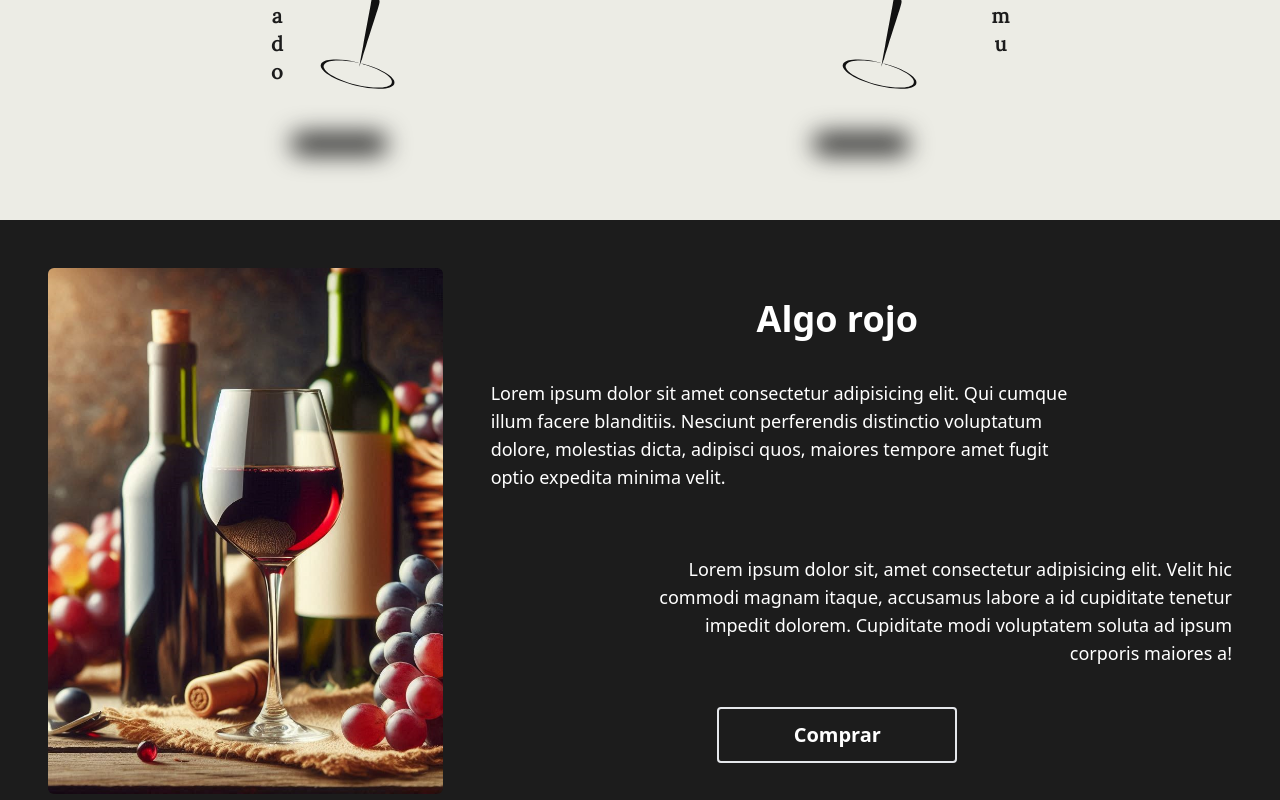
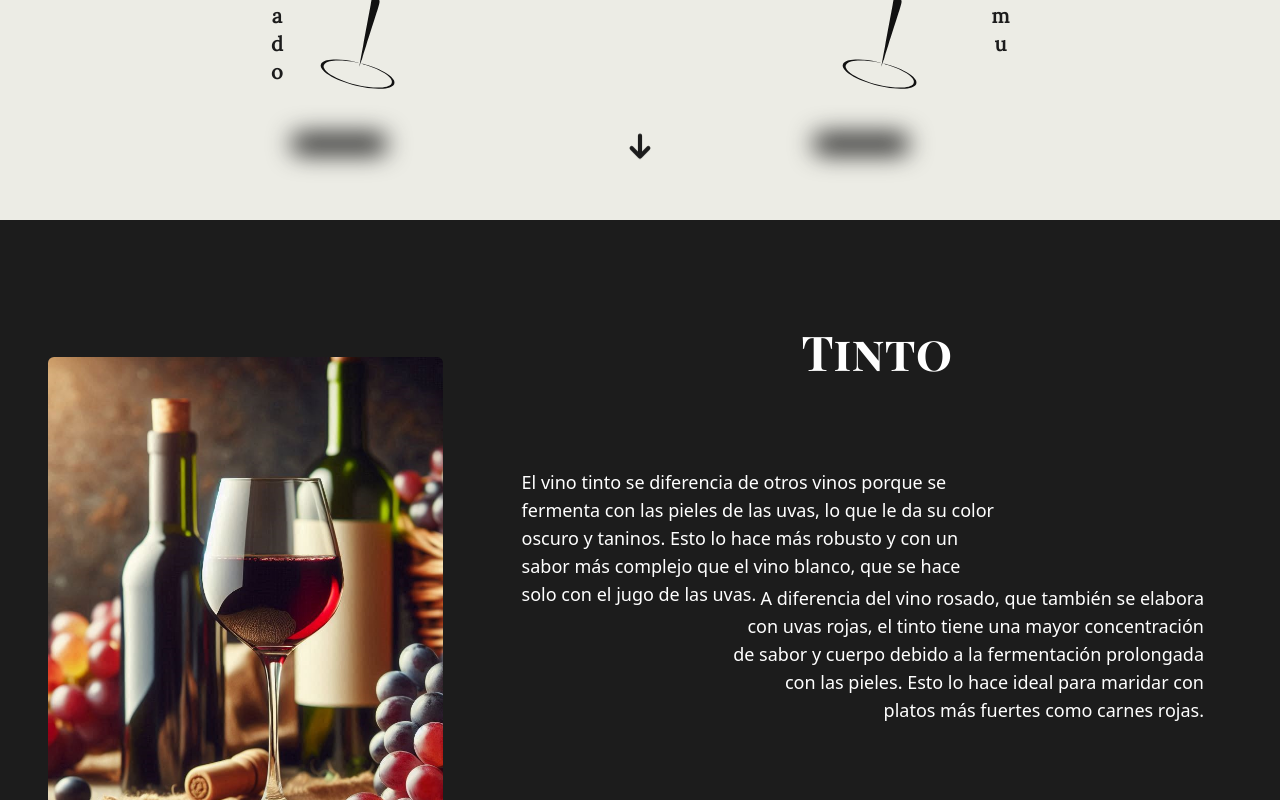
Before and after one commit to agusSantos23/VinosSol, a React (Vite) app: page / in a window 1280 px wide. Shown: the part 580-1380 px from the top of the page. Built offline with nearby package versions, Linux system fonts and the light colour scheme.

Commit message:
0.1 Traduccion de LandingPage

```diff
--- a/src/App.jsx
+++ b/src/App.jsx
@@ -1,5 +1,5 @@
 import {  BrowserRouter as Router, Routes, Route} from "react-router-dom"
-import LadingPage from "./pages/LadingPage.jsx"
+import LandingPage from "./pages/LandingPage.jsx"
 import Auth from "./pages/Auth.jsx"
 
 function App() {
@@ -7,7 +7,7 @@ function App() {
   return (
     <Router>
       <Routes>
-        <Route path="/" element={<LadingPage />} />
+        <Route path="/" element={<LandingPage />} />
         <Route path="/auth" element={<Auth />} />
 
 
--- a/src/components/common/BtnAuth.jsx
+++ b/src/components/common/BtnAuth.jsx
@@ -1,20 +1,23 @@
 import PropTypes from "prop-types";
 import { Link } from "react-router-dom";
 import Button from "./Button"
+import { useTranslation } from "react-i18next"
 
 
-const btnAuth = ({isLogin = false}) => {
+const BtnAuth = ({isLogin = false}) => {
+  const { t } = useTranslation()
+
 
   return (
     <Button>
       <Link to={`/auth?section=${isLogin ?"Login":"Register"}`}>
-        Autentificarse
+        {t("ladingPage.Authenticate")}
       </Link>
     </Button>
   )
 }
 
-btnAuth.propTypes = {
+BtnAuth.propTypes = {
   isLogin: PropTypes.bool
 }
-export default btnAuth
+export default BtnAuth
--- a/src/components/sections/WineDescription.jsx
+++ b/src/components/sections/WineDescription.jsx
@@ -1,96 +1,85 @@
 import PropTypes from "prop-types"
+import { useTranslation } from "react-i18next"
 
 const WineDescription = ({ wine }) => {
 
+  const { t } = useTranslation()
+
   let img
-  let alt
   let title
-  let desc1
-  let desc2
+  let descOne
+  let descTwo
   let style
 
   switch (wine) {
     case 1:
       img =  "/src/assets/img/redWine.png"
-      alt = "redWine"
-      title = "Algo rojo"
-      desc1 = "Lorem ipsum dolor sit amet consectetur adipisicing elit. Qui cumque illum facere blanditiis. Nesciunt perferendis distinctio voluptatum dolore, molestias dicta, adipisci quos, maiores tempore amet fugit optio expedita minima velit."
-      desc2 = "Lorem ipsum dolor sit, amet consectetur adipisicing elit. Velit hic commodi magnam itaque, accusamus labore a id cupiditate tenetur impedit dolorem. Cupiditate modi voluptatem soluta ad ipsum corporis maiores a!"
+      title = "Tinto"
+      descOne = "ladingPage.tinto.descOne"
+      descTwo = "ladingPage.tinto.descTwo"
       style = "bg-secondary"
       break
 
     case 2:
       img =  "/src/assets/img/whiteWine.png"
-      alt = "whiteWine"
       title = "Algo azul"
-      desc1 = "Lorem ipsum dolor sit amet consectetur adipisicing elit. Qui cumque illum facere blanditiis. Nesciunt perferendis distinctio voluptatum dolore, molestias dicta, adipisci quos, maiores tempore amet fugit optio expedita minima velit."
-      desc2 = "Lorem ipsum dolor sit, amet consectetur adipisicing elit. Velit hic commodi magnam itaque, accusamus labore a id cupiditate tenetur impedit dolorem. Cupiditate modi voluptatem soluta ad ipsum corporis maiores a!"
+      descOne = "Lorem ipsum dolor sit amet consectetur adipisicing elit. Qui cumque illum facere blanditiis. Nesciunt perferendis distinctio voluptatum dolore, molestias dicta, adipisci quos, maiores tempore amet fugit optio expedita minima velit."
+      descTwo = "Lorem ipsum dolor sit, amet consectetur adipisicing elit. Velit hic commodi magnam itaque, accusamus labore a id cupiditate tenetur impedit dolorem. Cupiditate modi voluptatem soluta ad ipsum corporis maiores a!"
       style = "bg-quaternary"
       break
 
     case 3:
       img =  "/src/assets/img/roseWine.png"
-      alt = "roseWine"
       title = "Algo verde"
-      desc1 = "Lorem ipsum dolor sit amet consectetur adipisicing elit. Qui cumque illum facere blanditiis. Nesciunt perferendis distinctio voluptatum dolore, molestias dicta, adipisci quos, maiores tempore amet fugit optio expedita minima velit."
-      desc2 = "Lorem ipsum dolor sit, amet consectetur adipisicing elit. Velit hic commodi magnam itaque, accusamus labore a id cupiditate tenetur impedit dolorem. Cupiditate modi voluptatem soluta ad ipsum corporis maiores a!"
+      descOne = "Lorem ipsum dolor sit amet consectetur adipisicing elit. Qui cumque illum facere blanditiis. Nesciunt perferendis distinctio voluptatum dolore, molestias dicta, adipisci quos, maiores tempore amet fugit optio expedita minima velit."
+      descTwo = "Lorem ipsum dolor sit, amet consectetur adipisicing elit. Velit hic commodi magnam itaque, accusamus labore a id cupiditate tenetur impedit dolorem. Cupiditate modi voluptatem soluta ad ipsum corporis maiores a!"
       style = "bg-secondary"
       break
 
     case 4:
       img =  "/src/assets/img/generosoWine.png"
-      alt = "generosoWine"
       title = "Algo naranja"
-      desc1 = "Lorem ipsum dolor sit amet consectetur adipisicing elit. Qui cumque illum facere blanditiis. Nesciunt perferendis distinctio voluptatum dolore, molestias dicta, adipisci quos, maiores tempore amet fugit optio expedita minima velit."
-      desc2 = "Lorem ipsum dolor sit, amet consectetur adipisicing elit. Velit hic commodi magnam itaque, accusamus labore a id cupiditate tenetur impedit dolorem. Cupiditate modi voluptatem soluta ad ipsum corporis maiores a!"
+      descOne = "Lorem ipsum dolor sit amet consectetur adipisicing elit. Qui cumque illum facere blanditiis. Nesciunt perferendis distinctio voluptatum dolore, molestias dicta, adipisci quos, maiores tempore amet fugit optio expedita minima velit."
+      descTwo = "Lorem ipsum dolor sit, amet consectetur adipisicing elit. Velit hic commodi magnam itaque, accusamus labore a id cupiditate tenetur impedit dolorem. Cupiditate modi voluptatem soluta ad ipsum corporis maiores a!"
       style = "bg-quaternary"
       break
 
     case 5:
       img =  "/src/assets/img/oportoWine.png"
-      alt = "oportoWine"
       title = "Algo amarillo"
-      desc1 = "Lorem ipsum dolor sit amet consectetur adipisicing elit. Qui cumque illum facere blanditiis. Nesciunt perferendis distinctio voluptatum dolore, molestias dicta, adipisci quos, maiores tempore amet fugit optio expedita minima velit."
-      desc2 = "Lorem ipsum dolor sit, amet consectetur adipisicing elit. Velit hic commodi magnam itaque, accusamus labore a id cupiditate tenetur impedit dolorem. Cupiditate modi voluptatem soluta ad ipsum corporis maiores a!"
+      descOne = "Lorem ipsum dolor sit amet consectetur adipisicing elit. Qui cumque illum facere blanditiis. Nesciunt perferendis distinctio voluptatum dolore, molestias dicta, adipisci quos, maiores tempore amet fugit optio expedita minima velit."
+      descTwo = "Lorem ipsum dolor sit, amet consectetur adipisicing elit. Velit hic commodi magnam itaque, accusamus labore a id cupiditate tenetur impedit dolorem. Cupiditate modi voluptatem soluta ad ipsum corporis maiores a!"
       style = "bg-secondary"
       break
 
     case 6:
       img =  "/src/assets/img/vermuWine.png"
-      alt = "vermuWine"
       title = "Algo violeta"
-      desc1 = "Lorem ipsum dolor sit amet consectetur adipisicing elit. Qui cumque illum facere blanditiis. Nesciunt perferendis distinctio voluptatum dolore, molestias dicta, adipisci quos, maiores tempore amet fugit optio expedita minima velit."
-      desc2 = "Lorem ipsum dolor sit, amet consectetur adipisicing elit. Velit hic commodi magnam itaque, accusamus labore a id cupiditate tenetur impedit dolorem. Cupiditate modi voluptatem soluta ad ipsum corporis maiores a!"
+      descOne = "Lorem ipsum dolor sit amet consectetur adipisicing elit. Qui cumque illum facere blanditiis. Nesciunt perferendis distinctio voluptatum dolore, molestias dicta, adipisci quos, maiores tempore amet fugit optio expedita minima velit."
+      descTwo = "Lorem ipsum dolor sit, amet consectetur adipisicing elit. Velit hic commodi magnam itaque, accusamus labore a id cupiditate tenetur impedit dolorem. Cupiditate modi voluptatem soluta ad ipsum corporis maiores a!"
       style = "bg-quaternary"
-      break
-
-    default:
       break
   }
 
-
   return (
 
+    <section className={"h-screen flex justify-between items-center p-12 font-thin " + style}>
 
-    <section className={"flex justify-center items-center p-12 " + style}>
+      <img src={img} alt={title} className="w-1/3 h-auto rounded-md" />
 
-      <img src={img} alt={alt} className="w-1/3 h-auto rounded-md" />
+      <div className="w-3/5 h-5/6 flex flex-col justify-between items-center text-center text-white">
 
-      <div className="w-4/6 h-5/6 flex flex-col justify-between items-center text-center text-white">
+        <h1 className="text-center text-5xl font-bold font-fire">{title}</h1>
 
-        <h1 className="text-center text-4xl font-bold">{title}</h1>
+        <div className="relative w-full h-64 mb-10 text-lg">
 
-        <div className="relative w-full h-72 my-10 text-lg">
-
-          <p className="absolute left-12 w-3/4 text-left">{desc1}</p>
-          <p className="absolute right-0 bottom-0 w-3/4 text-right">{desc2}</p>
+          <p className="absolute left-0 w-4/6 text-pretty text-left">{t(descOne)}</p>
+          <p className="absolute right-7 bottom-0 w-4/6 text-pretty text-right">{t(descTwo)}</p>
 
         </div>
 
-        <button className="w-60 text-xl font-bold border-2 py-3 px-10 rounded hover:bg-selected duration-200 ease-in">Comprar</button>
-
+        <button className="w-60 text-xl font-bold border-2 py-3 px-10 rounded hover:bg-selected shadow-md shadow-gray-400 duration-200 ease-in">{t("ladingPage.buttonBuy")}</button>
       </div>
-
     </section>
   )
 }
--- a/src/locales/en.json
+++ b/src/locales/en.json
@@ -1,3 +1,14 @@
 {
-
+  "ladingPage":{
+    "Authenticate": "Authenticate",
+    "tinto":{
+      "descOne": "Red wine is different from other wines because it is fermented with the skins of the grapes, which gives it its dark color and tannins. This makes it more robust and with a more complex flavor than white wine, which is made only from the juice of the grapes.",
+      "descTwo": "Unlike rosé wine, which is also made from red grapes, red wine has a higher concentration of flavour and body due to the prolonged fermentation on the skins. This makes it ideal for pairing with heartier dishes such as red meats."
+    },
+    "blanco":{
+      "descOne": "",
+      "descTwo": ""
+    },
+    "buttonBuy": "Buy"
+  }
 }
--- a/src/locales/es.json
+++ b/src/locales/es.json
@@ -1,3 +1,16 @@
 {
-
+  "ladingPage":{
+    "Authenticate": "Autentificarse",
+    "tinto":{
+      "alt": "Red Wine",
+      "descOne": "El vino tinto se diferencia de otros vinos porque se fermenta con las pieles de las uvas, lo que le da su color oscuro y taninos. Esto lo hace más robusto y con un sabor más complejo que el vino blanco, que se hace solo con el jugo de las uvas.",
+      "descTwo": "A diferencia del vino rosado, que también se elabora con uvas rojas, el tinto tiene una mayor concentración de sabor y cuerpo debido a la fermentación prolongada con las pieles. Esto lo hace ideal para maridar con platos más fuertes como carnes rojas."
+    },
+    "blanco":{
+      "alt": "White Wine",
+      "descOne": "",
+      "descTwo": ""
+    },
+    "buttonBuy": "Comprar"
+  }
 }
--- a/src/pages/LadingPage.jsx
+++ b/src/pages/LandingPage.jsx
@@ -4,14 +4,10 @@ import Wine from "../components/common/Wine.jsx"
 import BtnAuth from "../components/common/BtnAuth.jsx"
 import WineDescription from '../components/sections/WineDescription.jsx'
 
-
 import logoIMG from "../assets/img/logo.png"
 
 
-
 const LadingPage = () => {
-
-
 
   return (
     <main className="bg-primary dark:bg-secondary">
@@ -24,8 +20,6 @@ const LadingPage = () => {
           <div className="opacity-0 animate-opacityDelay1 ">
             <BtnAuth isLogin={true}/>
           </div>
-
-
         </header>
 
         <div className="absolute right-1/2 translate-x-1/2 top-1/2 -translate-y-1/2 flex flex-col items-center gap-5">
@@ -58,6 +52,23 @@ const LadingPage = () => {
           </div>
         </div>
 
+        <div className="absolute left-1/2 translate-x-[-50%] bottom-10 animate-opacity">
+          <svg
+            width="50px"
+            height="50px"
+            className="stroke-secondary dark:stroke-primary animate-bounce"
+            viewBox="0 0 24 24">
+            <path
+              fill="none"
+              strokeLinecap="round"
+              strokeLinejoin="round"
+              strokeWidth="2"
+              d="M12 7v10m0 0l4-4m-4 4l-4-4"
+            />
+          </svg>
+        </div>
+
+
       </section>
 
       <WineDescription wine={1} />
```
